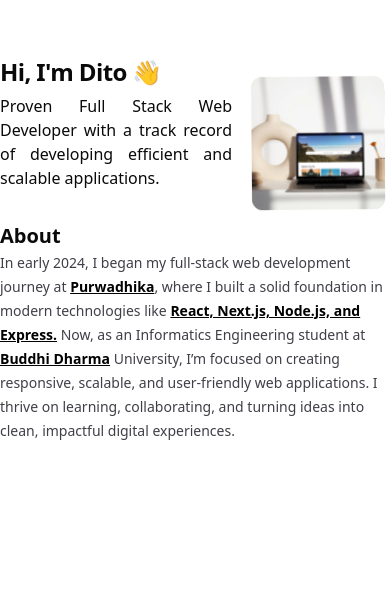
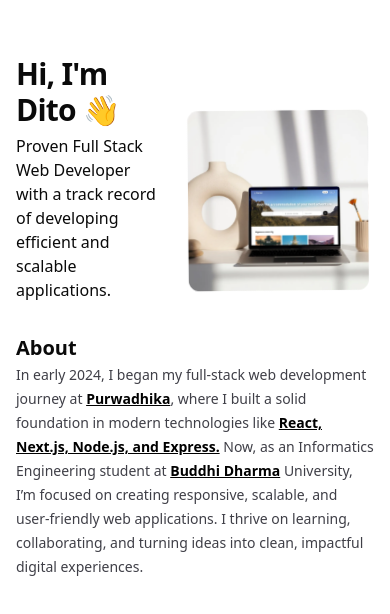
Before and after one commit to ditonatael/dito-portfolio, a Next.js app: page / in a window 390 px wide. Shown: the top 614 px of the page. Built offline with nearby package versions, Linux system fonts and the light colour scheme.

Commit message:
feat: responsive hero and about

```diff
--- a/src/app/page.tsx
+++ b/src/app/page.tsx
@@ -5,6 +5,7 @@ import Link from "next/link";
 
 export default function Home() {
   const [isLoaded, setIsLoaded] = useState(false);
+
   const images = [
     {
       id: 1,
@@ -22,24 +23,24 @@ export default function Home() {
   return !isLoaded ? (
     <div>Loading...</div>
   ) : (
-    <div className="flex flex-col min-h-[100dvh] space-y-10 pt-14">
+    <div className="flex flex-col min-h-[100dvh] space-y-10 pt-14 px-4 md:px-0">
       <div className="mx-auto w-full max-w-2xl">
         {/* Hero */}
         <div className="gap-2 flex justify-between items-center space-y-8">
           <div className="flex-col flex flex-1 space-y-1.5">
-            <h1 className="text-2xl font-bold tracking-tight sm:text-5xl xl:text-6xl/none">
+            <h1 className="text-3xl font-bold tracking-tight sm:text-5xl xl:text-6xl/none">
               Hi, I&apos;m Dito 👋
             </h1>
-            <p className="max-w-[600px] md:text-xl text-justify">
+            <span className="max-w-[600px] text-base md:text-xl md:text-justify">
               Proven Full Stack Web Developer with a track record of developing
               efficient and scalable applications.
-            </p>
+            </span>
           </div>
           <Stack
             randomRotation={true}
             sensitivity={180}
             sendToBackOnClick={false}
-            cardDimensions={{ width: 150, height: 150 }}
+            cardDimensions={{ width: 200, height: 200 }}
             cardsData={images}
           />
         </div>
```
